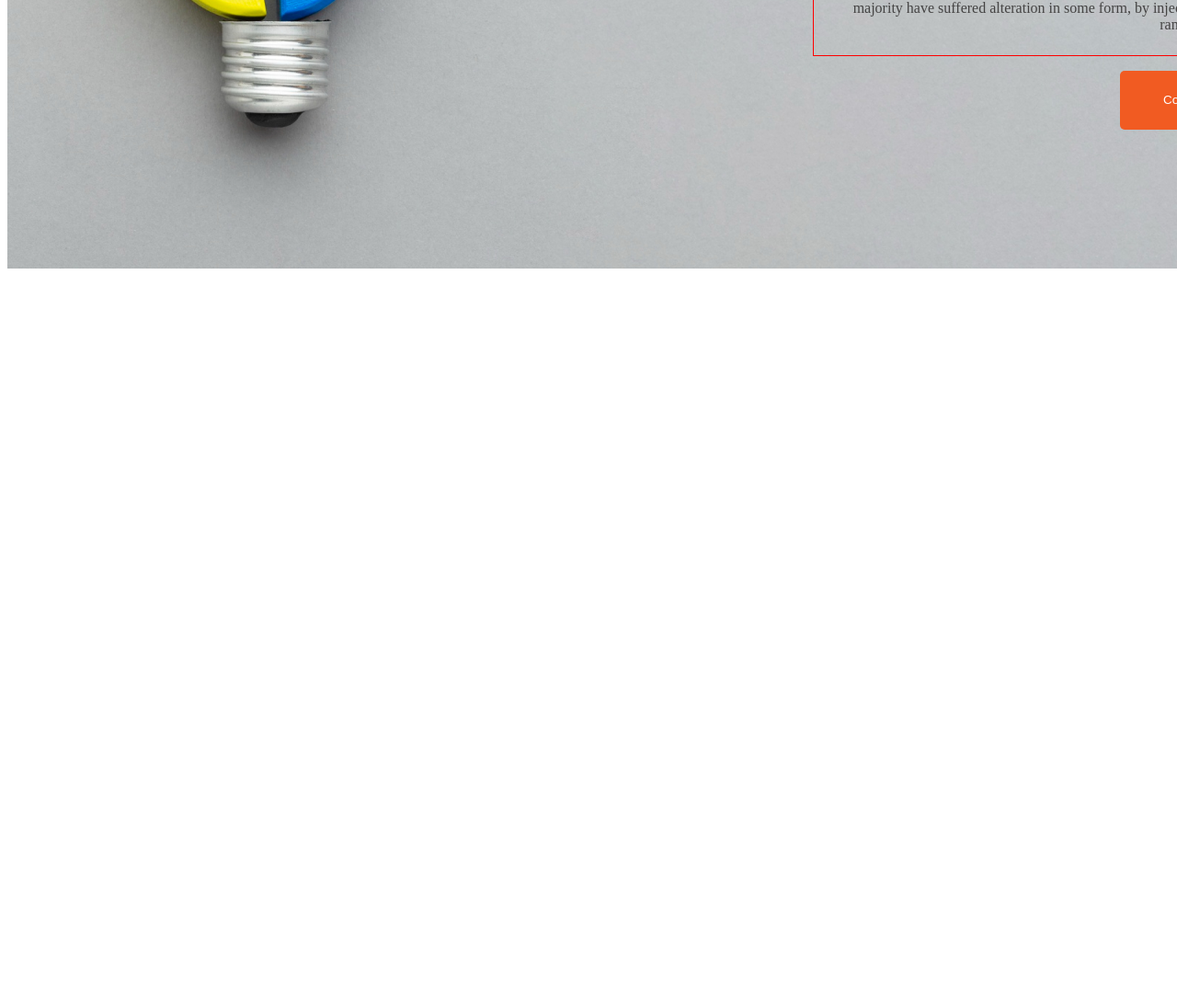
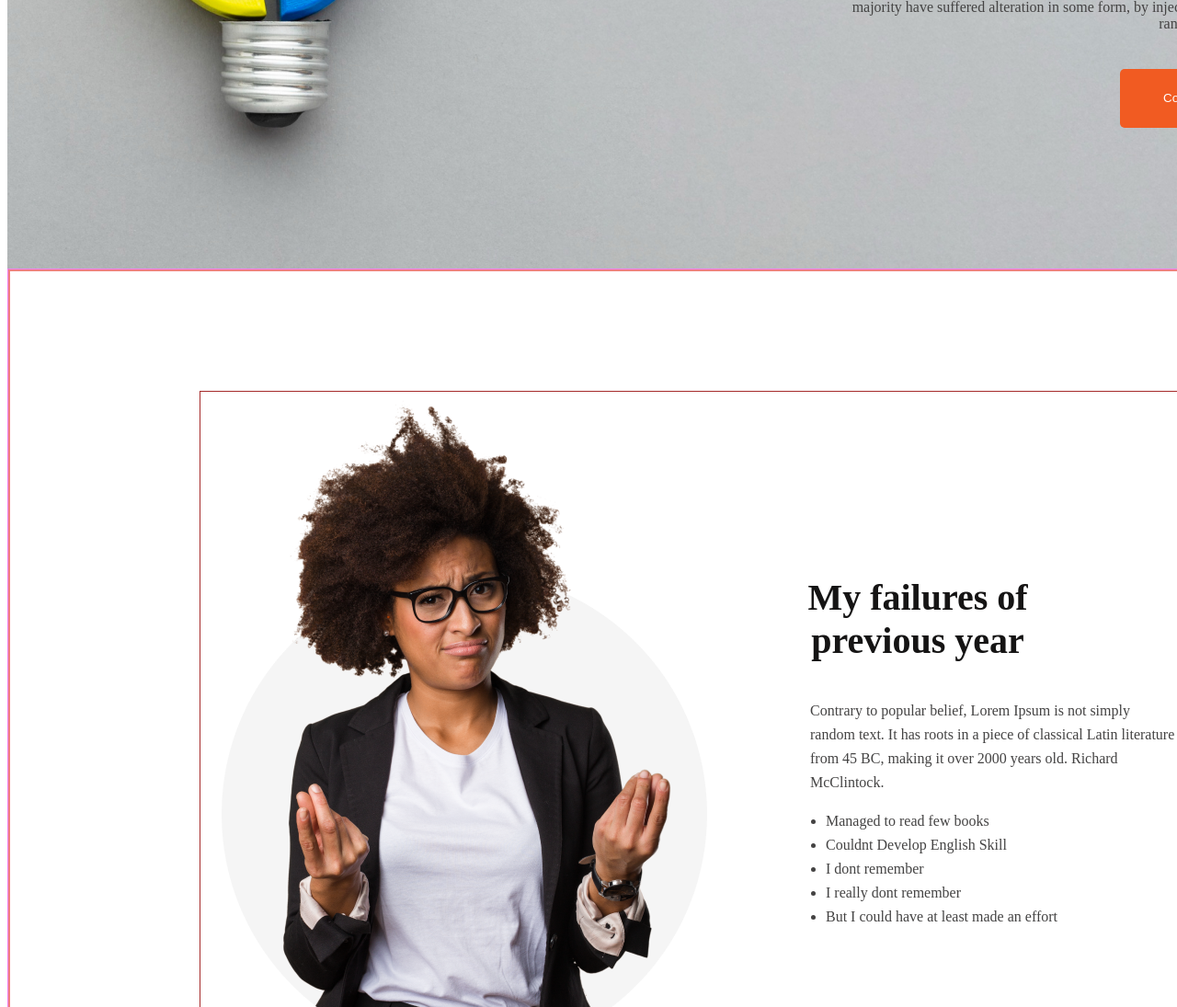
Before and after one commit to MD-Imran-UL-Islam/milestone1, a plain HTML site: page index.html in a window 1280 px wide. Shown: the part 525-1620 px from the top of the page at 92% size. Before the commit the page ends 825 px from the top, so only its background shows below. Drawn offline with Linux system fonts and the light colour scheme.

Commit message:
plan sectio

```diff
--- a/index.html
+++ b/index.html
@@ -14,11 +14,58 @@
 
         <div class="banner-des">
             <h2 class="banner-heading">All thinks are possible if you believe</h2>
-            <p class="banner-txt">There are many variations of passages of Lorem Ipsum available, but the majority have suffered alteration
+            <p class="banner-txt">There are many variations of passages of Lorem Ipsum available, but the majority have
+                suffered alteration
                 in some form, by injected humour, or randomised words</p>
-                <button type="button" class="banner-btn">Contact Us</button>
+            <button type="button" class="banner-btn">Contact Us</button>
         </div>
     </header>
+    <main>
+        <div class="main">
+          <section class="failure">
+             <!--<div class="failure-img">
+                <img src="/person.png" alt="">
+             </div>
+             <div class="failure-des">
+               <h3 class="failure-head">My failures of previous year</h3>
+               <p class="failure-body">Contrary to popular belief, Lorem Ipsum is not simply random text. It has roots in a
+                piece of classical Latin literature from 45 BC, making it over 2000 years old. Richard McClintock.</p>
+             </div>
+            -->
+            <div class="failure-body">
+
+               <h3 class="failure-head">My failures of previous year</h3>
+               <p class="failure-para">Contrary to popular belief, Lorem Ipsum is not simply random text. It has roots in a
+                piece of classical Latin literature from 45 BC, making it over 2000 years old. Richard McClintock.</p>
+                <div class="points">
+                  <ul>
+                    <li>Managed to read few books</li>
+                    <li>Couldnt Develop English Skill</li>
+                    <li>I dont remember</li>
+                    <li>I really dont remember</li>
+                    <li>But I could have at least made an effort</li>
+                  </ul>
+                </div>
+            </div>
+          </section>
+          <section class="plans">
+
+            <h3 class="plans-head">My Plans</h3>
+            <img src="/icons/js.png" alt="" class="plan-icon">
+            <img src="/icons/smoke.png" alt="" class="plan-icon">
+            <img src="/icons/web.png" alt="" class="plan-icon">
+            <img src="/icons/youtube.png" alt="" class="plan-icon">
+
+          </section>
+          <div class="gradient">
+
+          </div>
+
+        </div>
+    </main>
+    <footer>
+
+    </footer>
 
 </body>
 
--- a/styles.css
+++ b/styles.css
@@ -28,15 +28,13 @@ header {
     width: 494px;
     height: 78px;
     margin-left: 876px;
-    /*top: 468px;
-    */
     font-family: 'Work Sans';
     font-style: normal;
     font-weight: 400;
     font-size: 16px;
     text-align: right;
     color: #444343;
-    border: 1px solid red;
+
 }
 
 .banner-btn {
@@ -51,3 +49,168 @@ header {
 
 
 }
+
+/*
+.failure-img {
+    border: 1px solid red;
+    width: 569px;
+    height: 723.3px;
+    margin-left: 206px;
+    margin-top: 935px;
+    margin-right: 825px;
+    margin-bottom: 1564.7px;
+    background-repeat: no-repeat;
+    padding: 130px 825px 130px 206px;
+
+}
+
+.failure {
+    display: flex;
+    width: 1072px;
+    height: 723.3px;
+    left: 206px;
+    top: 938px;
+}
+
+.plans {
+    margin: 0 230px;
+}
+
+
+
+.failure-des {
+    width: 416px;
+    height: 400px;
+    margin: 1177px 322px 1646px 862px;
+}
+*/
+main {
+    width: 1600px;
+    border: 1px solid violet;
+}
+
+.failure-body {
+    background-image: url("/person.png");
+    Width: 1072px;
+    Height: 723.3px;
+    background-repeat: no-repeat;
+    margin: 130px 321px 988px 206px;
+    border: 1px solid brown;
+}
+
+footer {
+    border: 1px solid red;
+    width: 1600px;
+    height: 577px;
+    left: 0px;
+}
+
+/*
+
+.failure-head {
+    width: 288px;
+    height: 94px;
+    margin: 368px 449px 1375.3px 863px;
+    font-family: 'Work Sans';
+    font-style: normal;
+    font-weight: 700;
+    font-size: 40px;
+    line-height: 47px;
+
+    color: #151414;
+
+}
+
+.failure-para {
+    width: 416px;
+    height: 104px;
+    font-family: 'Work Sans';
+    font-style: normal;
+    font-weight: 400;
+    font-size: 16px;
+    line-height: 26px;
+    color: #444343;
+    margin-left: 963px;
+    top: 1295px;
+}
+
+
+
+
+.failure {
+    display: flex;
+}
+.failure-des {
+    margin: 368px 321px 1070px 587px;
+    width: 416px;
+    height: 400px;
+    border: 1px solid black;
+
+}
+*/
+.failure-head {
+    margin-left: 640px;
+    margin-top: 200px;
+    width: 280px;
+    text-align: center;
+    height: 94px;
+    font-family: 'Work Sans';
+    font-style: normal;
+    font-weight: 700;
+    font-size: 40px;
+    line-height: 47px;
+    color: #151414;
+}
+
+.failure-para {
+    width: 400px;
+    height: 104px;
+    font-family: 'Work Sans';
+    font-style: normal;
+    font-weight: 100;
+    font-size: 16px;
+    line-height: 26px;
+    color: #444343;
+    margin-left: 663px;
+    margin-top: 15px;
+
+}
+
+.points {
+    margin-left: 640px;
+    margin-top: 15px;
+    font-family: 'Work Sans';
+    font-style: normal;
+    font-weight: 100;
+    font-size: 16px;
+    line-height: 26px;
+    color: #444343;
+
+}
+
+.plans-head {
+    width: 179px;
+    height: 47px;
+    margin-left: 711px;
+    margin-top: 1000px;
+
+    font-family: 'Work Sans';
+    font-style: normal;
+    font-weight: 700;
+    font-size: 40px;
+    line-height: 47px;
+    color: #151414;
+}
+
+.failure {
+    border: 2px solid lightcoral;
+}
+
+.plans {
+    width: 1141px;
+    height: 299.96px;
+    left: 230px;
+    top: 1792.3px;
+    border: 2px solid blue;
+
+}
```
Also changed, not shown: banner/banner1.png (added), banner/banner3.png (added), gradient1.png (added), gradient2.png (added), gradient3.png (added), icons/ecom.png (added), icons/fb.png (added), icons/js.png (added), icons/smoke.png (added), icons/twitter.png (added), icons/web.png (added), icons/youtube.png (added), person.png (added), watch.png (added).
